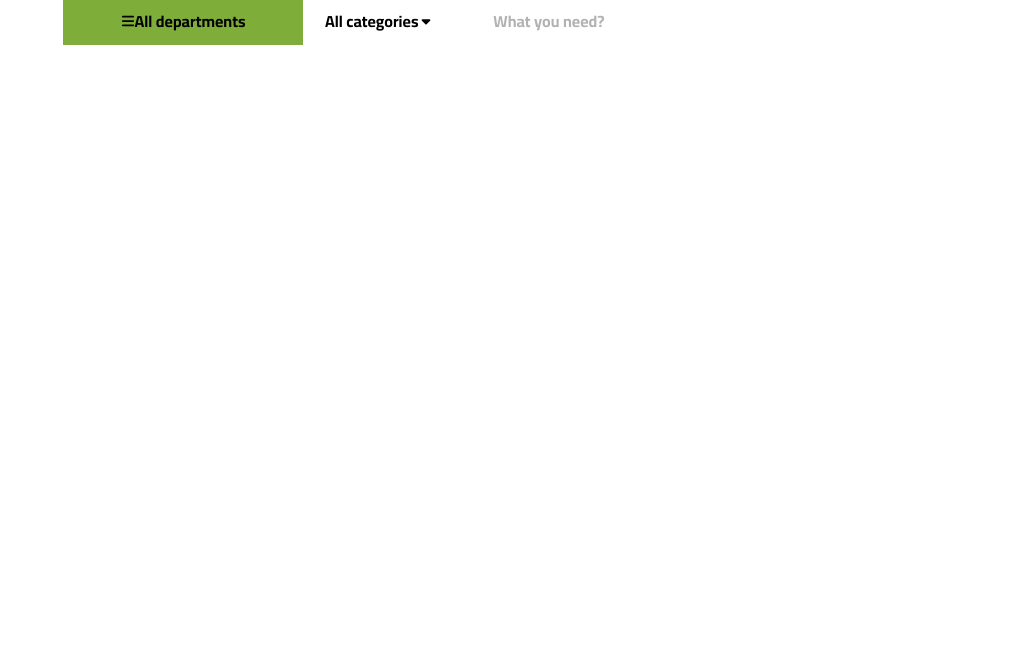
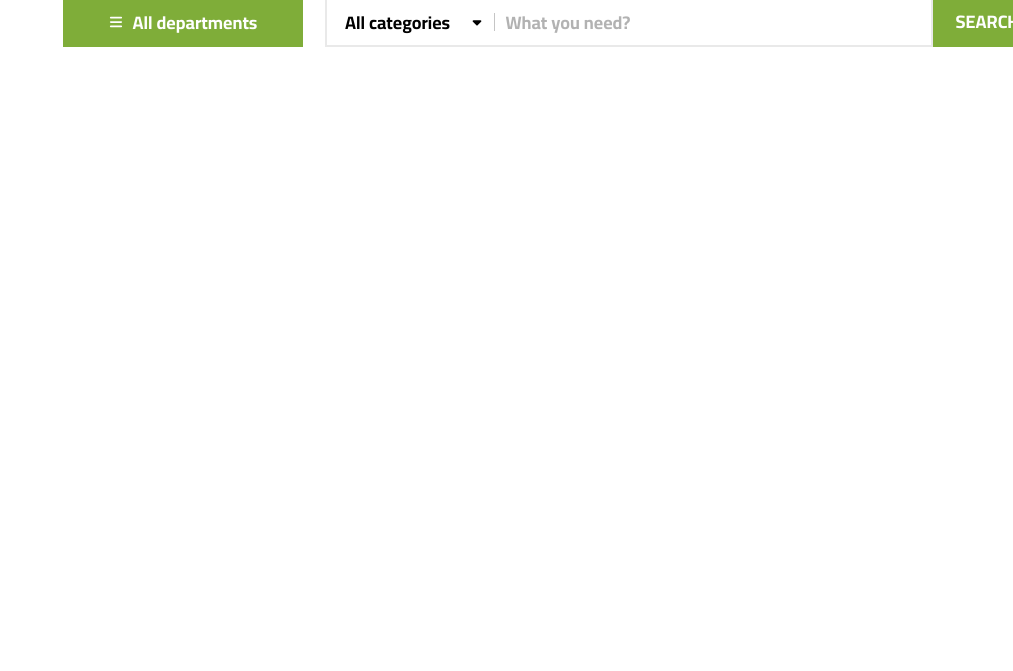
Before and after one commit to AliceHWD/Reproducao-de-site, a plain HTML site: page Site grid/index.html in a window 1280 px wide. Shown: the part 129-800 px from the top of the page, without its empty margins (267-1280 px from the left). Drawn offline with Linux system fonts and the light colour scheme.

```diff
--- a/Site grid/index.html
+++ b/Site grid/index.html
@@ -95,12 +95,12 @@
 
    <section id="info">
         <div id="botão-verde">
-            <svg xmlns="http://www.w3.org/2000/svg" viewBox="0 0 448 512"><path d="M0 96C0 78.3 14.3 64 32 64H416c17.7 0 32 14.3 32 32s-14.3 32-32 32H32C14.3 128 0 113.7 0 96zM0 256c0-17.7 14.3-32 32-32H416c17.7 0 32 14.3 32 32s-14.3 32-32 32H32c-17.7 0-32-14.3-32-32zM448 416c0 17.7-14.3 32-32 32H32c-17.7 0-32-14.3-32-32s14.3-32 32-32H416c17.7 0 32 14.3 32 32z"/></svg>
-            <p><b>All departments</b></p>
+            <svg xmlns="http://www.w3.org/2000/svg" viewBox="0 0 448 512"><path fill="#ffffff" d="M0 96C0 78.3 14.3 64 32 64H416c17.7 0 32 14.3 32 32s-14.3 32-32 32H32C14.3 128 0 113.7 0 96zM0 256c0-17.7 14.3-32 32-32H416c17.7 0 32 14.3 32 32s-14.3 32-32 32H32c-17.7 0-32-14.3-32-32zM448 416c0 17.7-14.3 32-32 32H32c-17.7 0-32-14.3-32-32s14.3-32 32-32H416c17.7 0 32 14.3 32 32z"/></svg>
+            <p>All departments</p>
         </div>
 
         <div id="barra-de-pesquisa">
-            <p><b>All categories</b></p>
+            <p id="all-cat"><b>All categories</b></p>
             <svg xmlns="http://www.w3.org/2000/svg" viewBox="0 0 320 512"><path d="M137.4 374.6c12.5 12.5 32.8 12.5 45.3 0l128-128c9.2-9.2 11.9-22.9 6.9-34.9s-16.6-19.8-29.6-19.8L32 192c-12.9 0-24.6 7.8-29.6 19.8s-2.2 25.7 6.9 34.9l128 128z"/></svg>
 
             <div id="barra4">
@@ -111,9 +111,15 @@
         </div>
 
         <div id="btnProcurar">
+            <p id="search">SEARCH</p>
+        </div>
 
+        <div id="contato">
+            <div id="rodinha">
+                <svg xmlns="http://www.w3.org/2000/svg" viewBox="0 0 512 512"><path fill="#7fad39" d="M164.9 24.6c-7.7-18.6-28-28.5-47.4-23.2l-88 24C12.1 30.2 0 46 0 64C0 311.4 200.6 512 448 512c18 0 33.8-12.1 38.6-29.5l24-88c5.3-19.4-4.6-39.7-23.2-47.4l-96-40c-16.3-6.8-35.2-2.1-46.3 11.6L304.7 368C234.3 334.7 177.3 277.7 144 207.3L193.3 167c13.7-11.2 18.4-30 11.6-46.3l-40-96z"/></svg>
+            </div>
+        </div>
 
-        </div>
 
    </section>
 
--- a/Site grid/style.css
+++ b/Site grid/style.css
@@ -145,9 +145,10 @@ svg{
 
 #info{
     display: grid;
-    grid-template-columns: 330px 240px 22px 608px 192px;
+    grid-template-columns: 330px 240px 22px 608px 109px 192px;
     grid-template-rows: 100%;
-    height: 48px;
+    height: 50px;
+    font-size: 18px;
 }
 
 #botão-verde{
@@ -165,13 +166,56 @@ svg{
 
     grid-column-start:4 ;
     grid-template-rows: 100%;
+
+    border: 2px solid #e9e9e9;
 }
 
 #What-need{
     color: #b2b2b2;
+    display:flex;
+    justify-content: center;
+    align-items: center;
+
 }
 
 #barra4{
     width: 10%;
    height: 50%;
 }
+
+#botão-verde>p{
+    padding-left: 10px;
+    color: white;
+}
+
+#all-cat{
+    padding-left: 18px;
+    padding-right: 20px;
+}
+
+#barra4{
+    background-color:rgb(197, 197, 197);
+    width: 0.2%;
+    height: 40%;
+    margin: 10px;
+}
+
+#btnProcurar{
+    background-color: #7fad39;
+}
+
+#search{
+    margin: 0;
+    color: white;
+    display: flex;
+    justify-content: center;
+    align-items: center;
+   margin-top: 8px;
+}
+
+#rodinha{
+    background-color: #f5f5f5;
+    height: 50px;
+    width: 50px;
+    border-radius: 50%;
+}
```
